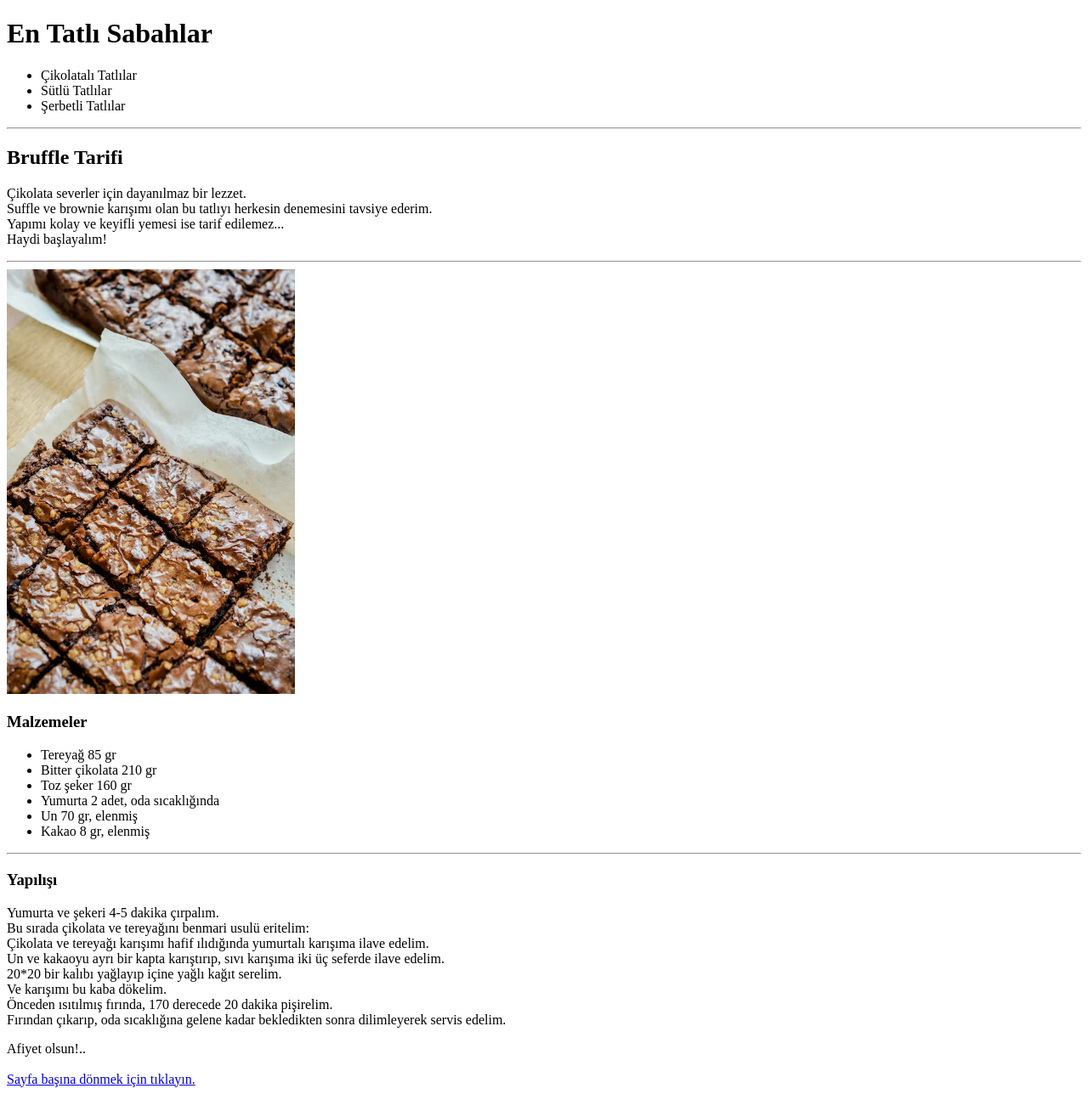
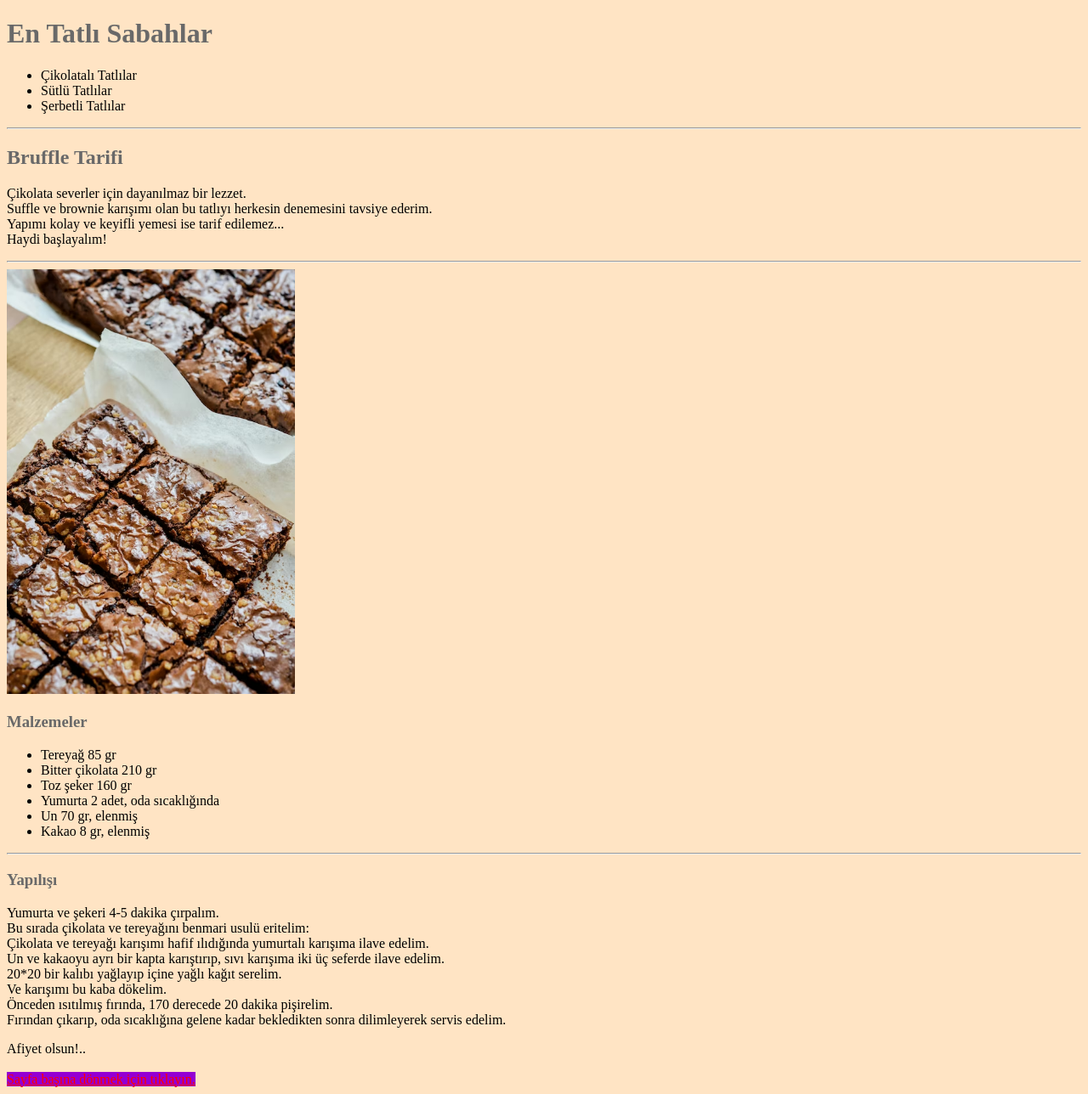
Before and after one commit to semradinc/semraHtml, a plain HTML site: page Odev3-tatlıTarifi/index.html in a window 1280 px wide. Shown: the whole page at 85% size. Drawn offline with Linux system fonts and the light colour scheme.

Commit message:
css deneme

```diff
--- a/Odev3-tatlıTarifi/index.html
+++ b/Odev3-tatlıTarifi/index.html
@@ -5,6 +5,21 @@
     <meta http-equiv="X-UA-Compatible" content="IE=edge">
     <meta name="viewport" content="width=device-width, initial-scale=1.0">
     <title>En Tatlı Sabahlar</title>
+    <style>
+        body {
+            background-color:bisque;
+
+        }
+        h1 {
+            color:dimgray;
+        }
+        h2 {
+            color:dimgray;
+        }
+        h3 {
+            color:dimgray;
+        }
+    </style>
 </head>
 <body>
     <!-- navbar start -->
@@ -35,7 +50,7 @@
 
     <!-- Article Start -->
     <article>
-        <img height="500" src="/img/brownie-1515037893149-de7f840978e2.avif" alt="Tatlı görseli">
+        <img height="500" src="/img/brownie-1515037893149-de7f840978e2.avif" alt="Tatlı görseli" title="Bruffle">
         <h3>Malzemeler</h3>
         <ul>
             <li>Tereyağ 85 gr</li>
@@ -69,7 +84,7 @@
     <footer>
         Afiyet olsun!.. <br>
         <br>
-        <a href="#Baslik">Sayfa başına dönmek için tıklayın.</a>
+        <a style="background-color:darkviolet; color:red;" href="#Baslik">Sayfa başına dönmek için tıklayın.</a>
 
     </footer>
     <!-- Footer End -->
```
